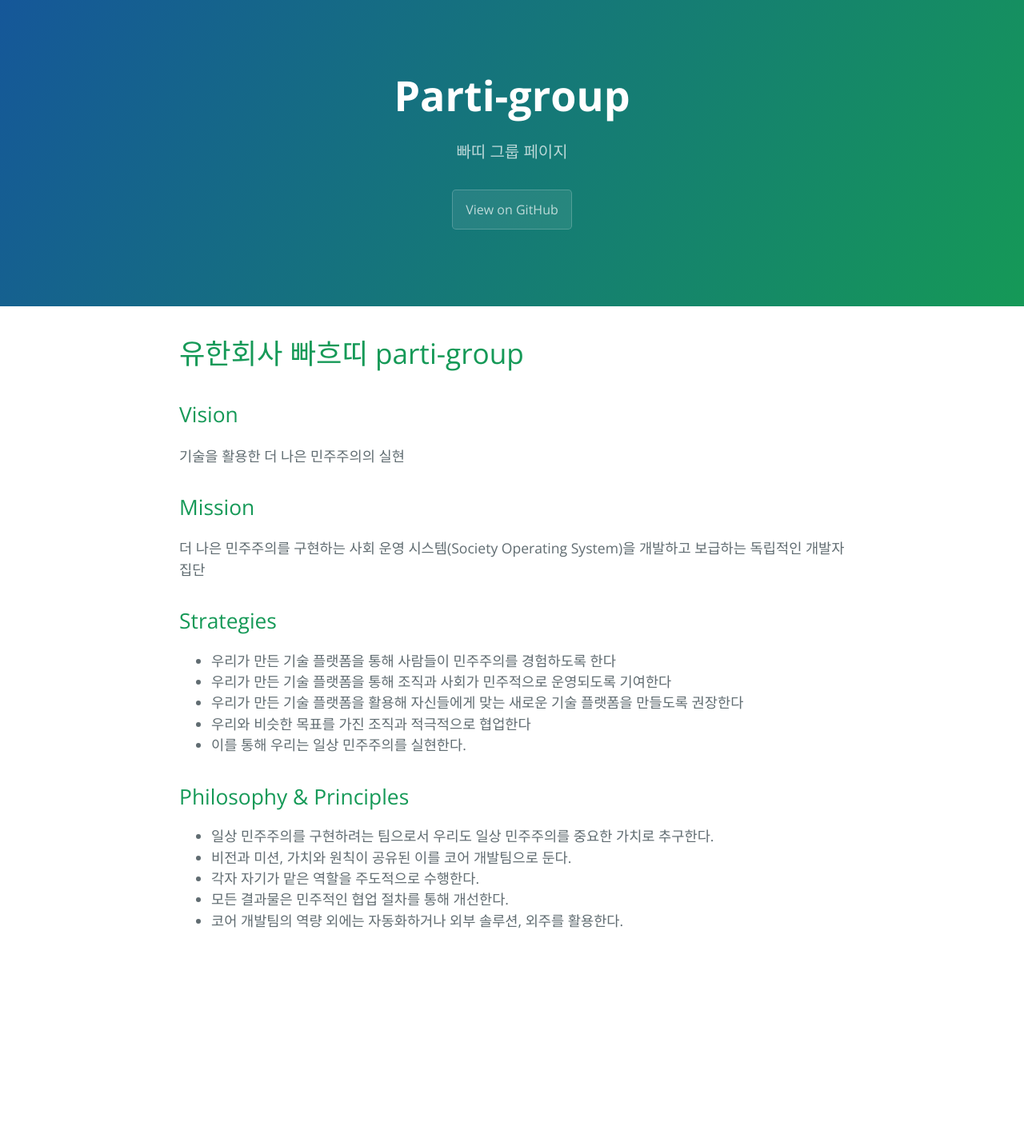
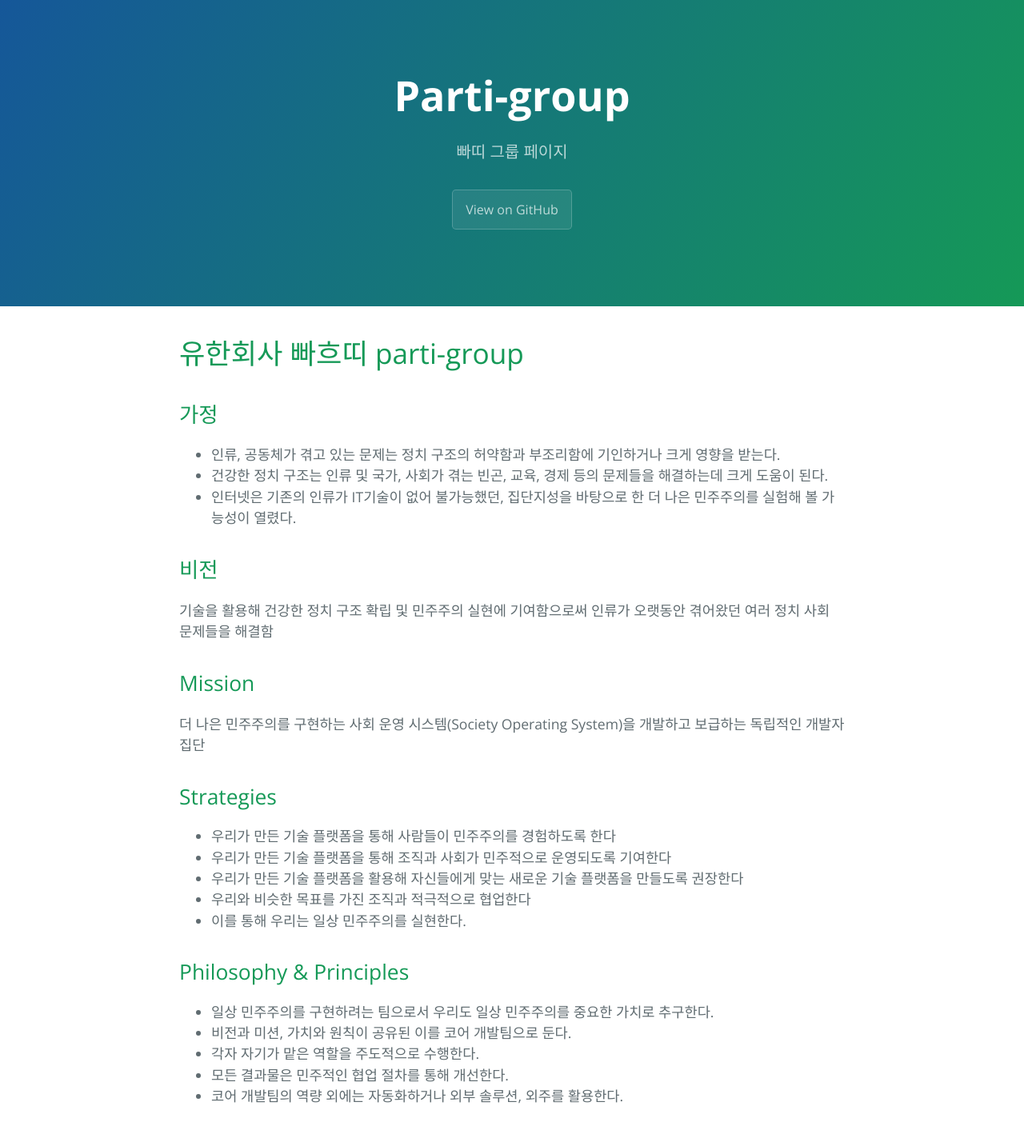
Before and after one commit to parti-coop/parti-group, a Jekyll site: the page built from docs/vision.md, in a window 1280 px wide. Shown: the whole page at 80% size. Built offline with Jekyll 4.4.1, drawn with Linux system fonts in a browser that asks for light colours; nearby versions of some CDN libraries; library files that are not in the unit come from our copies; before the commit the page ends 1214 px from its top, so only the background shows below that.

Commit message:
add assumptions & vision to group

```diff
--- a/docs/vision.md
+++ b/docs/vision.md
@@ -4,9 +4,15 @@ layout: default
 
 # 유한회사 빠흐띠 parti-group
 
-## Vision
+## 가정
 
-기술을 활용한 더 나은 민주주의의 실현
+* 인류, 공동체가 겪고 있는 문제는 정치 구조의 허약함과 부조리함에 기인하거나 크게 영향을 받는다.
+* 건강한 정치 구조는 인류 및 국가, 사회가 겪는 빈곤, 교육, 경제 등의 문제들을 해결하는데 크게 도움이 된다.
+* 인터넷은 기존의 인류가 IT기술이 없어 불가능했던, 집단지성을 바탕으로 한 더 나은 민주주의를 실험해 볼 가능성이 열렸다.
+
+## 비전
+
+기술을 활용해 건강한 정치 구조 확립 및 민주주의 실현에 기여함으로써 인류가 오랫동안 겪어왔던 여러 정치 사회 문제들을 해결함
 
 ## Mission
 
```
